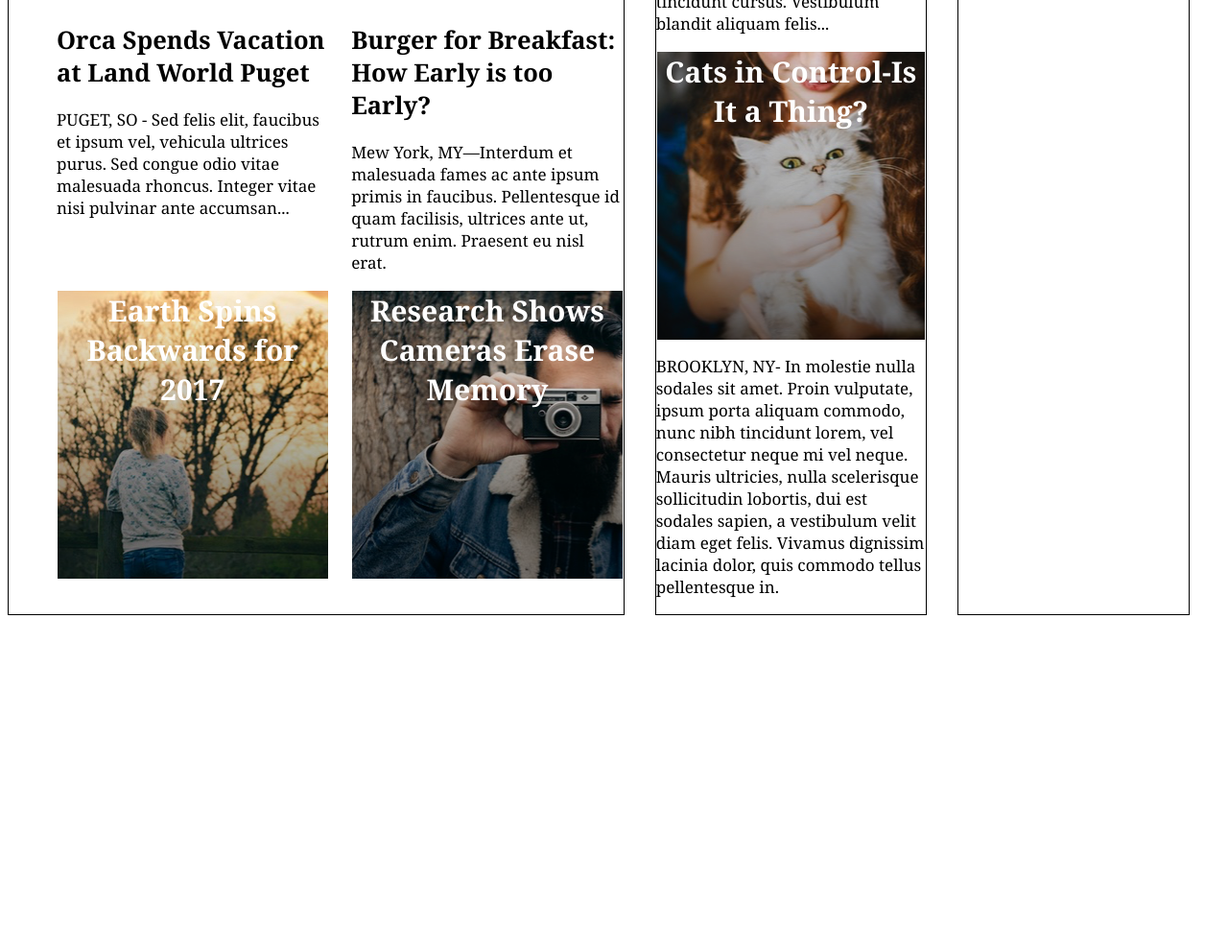
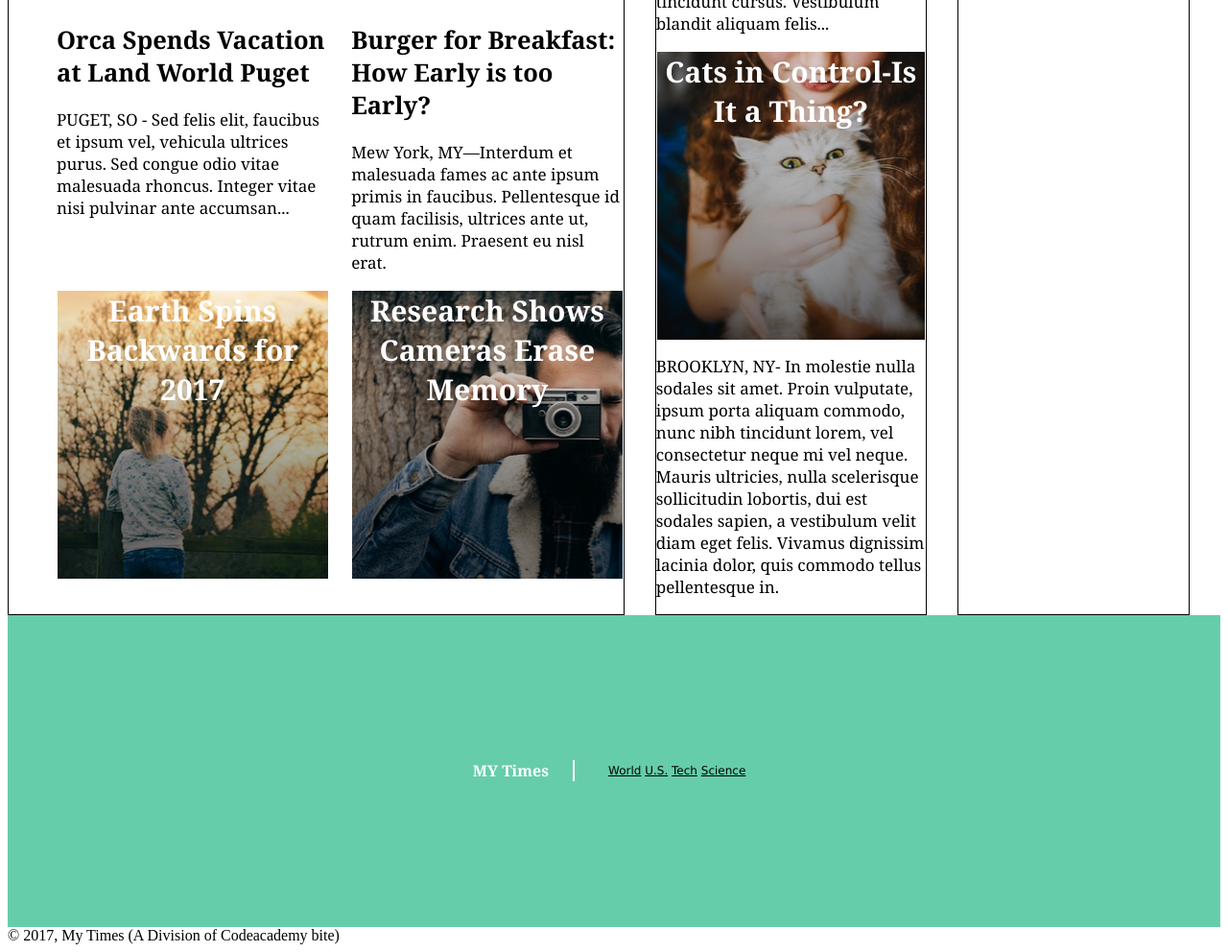
Before and after one commit to br13zo/mytimes, a plain HTML site: page index.html in a window 1280 px wide. Shown: the part 674-1666 px from the top of the page at 96% size. Before the commit the page ends 1323 px from the top, so only its background shows below. Drawn offline with Linux system fonts and the light colour scheme.

Commit message:
Almost done

```diff
--- a/index.html
+++ b/index.html
@@ -102,6 +102,20 @@
             </div>
         </div>
     </div>
+    <footer>
+        <div class="footer">
+            <span class="title">MY Times</span>
+            <nav>
+                <span>
+                <a href="#">World</a>
+                <a href="#">U.S.</a>
+                <a href="#">Tech</a>
+                <a href="#">Science</a>
+              </span>
+            </nav>
+        </div>
+        <div class="copyright">© 2017, My Times (A Division of Codeacademy bite)</div>
+    </footer>
 </body>
 
 </html>
--- a/resources/css/style.css
+++ b/resources/css/style.css
@@ -118,11 +118,56 @@ nav span {
     font-size: 16px;
     font-weight: bold;
     text-align: center;
+    margin-bottom: 41px;
 }
 
 .bite {
+    display: block;
+    padding: 11px 20px;
+    border-bottom: 1px solid black;
     background-color: WhiteSmoke;
     font-family: Verdana;
     font-size: 12px;
     color: DimGray;
 }
+
+.footer {
+    background-color: MediumAquamarine;
+    margin: auto;
+    font-family: Verdana;
+    font-size: 12px;
+    display: flex;
+    align-items: center;
+    justify-content: center;
+    margin: auto;
+    width: 100%;
+    height: 325px;
+}
+
+.title {
+    font-family: Georgia;
+    font-size: 16px;
+    font-weight: bold;
+    color: white;
+    border-right: 2px solid white;
+    display: block;
+    padding-right: 25px;
+}
+
+div {
+    display: block;
+}
+
+a {
+    color: black;
+}
+
+nav span {
+    display: inline-block;
+    padding: 20px 10px;
+}
+
+footer nav {
+    display: inline-block;
+    padding-left: 25px;
+}
```
